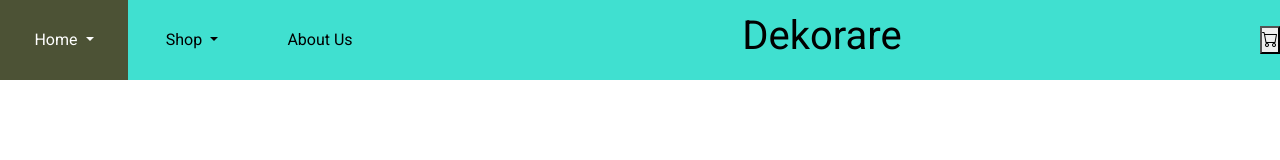
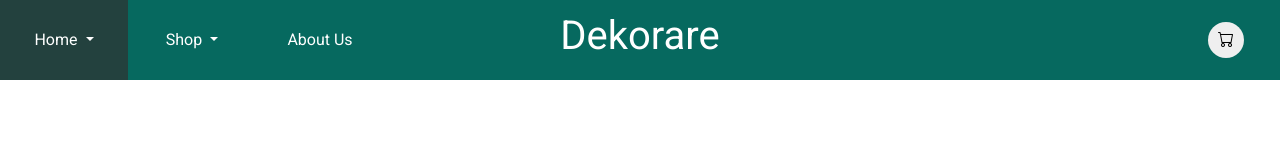
Before and after one commit to TruongChiNghiem1/CodePlay_WEB, a website: page pages/index.html in a window 1280 px wide. Drawn offline with nearby package versions, Linux system fonts and the light colour scheme.

Commit message:
Quyen push Header index.html

```diff
--- a/css/style.css
+++ b/css/style.css
@@ -10,8 +10,8 @@ header{
     display: flex;
     justify-content: space-between;
     align-items: center;
-    color: black;
-    background-color: turquoise;
+    color: white;
+    background-color: rgb(6, 105, 95);
 }
 
 .header_menu{
@@ -24,13 +24,30 @@ header{
     height: 5rem;
     width: 8rem;
     border: none;
-    background-color: rgba(7, 49, 85, 0);
+    background-color: rgba(6, 53, 56, 0);
     border-radius: 0;
-    color: black;
+    color: white;
     --bs-btn-active-bg: #918168;
 }
 
 .header_menu button:hover{
-    background-color: #4c5235;
+    background-color: #23413e;
+}
 
+.header_cart{
+    width: 24rem;
+    text-align: right;
+    padding-right: 36px;
 }
+
+.header_cart_button{
+    width: 36px;
+    height: 36px;
+    border: none;
+    border-radius: 100%;
+}
+
+.header_cart_button:hover{
+    color: wheat;
+    background-color: #23413e;
+}
--- a/pages/index.html
+++ b/pages/index.html
@@ -43,10 +43,12 @@
                     <li><a class="dropdown-item" href="">Get Disscont</a></li>
                 </ul>
             </div>
-            <div><button id="header_button_aboutus">About Us</button></div>
+            <div><button type="button" id="header_button_aboutus" class="btn btn-primary">About Us</button></div>
         </div>
         <h1>Dekorare</h1>
-        <button class="header_cart"><i class="bi-cart"></i></button>
+        <div class="header_cart">
+            <button class="header_cart_button"><i class="bi-cart"></i></button>
+        </div>
     </header>
 </body>
 </html>
```
